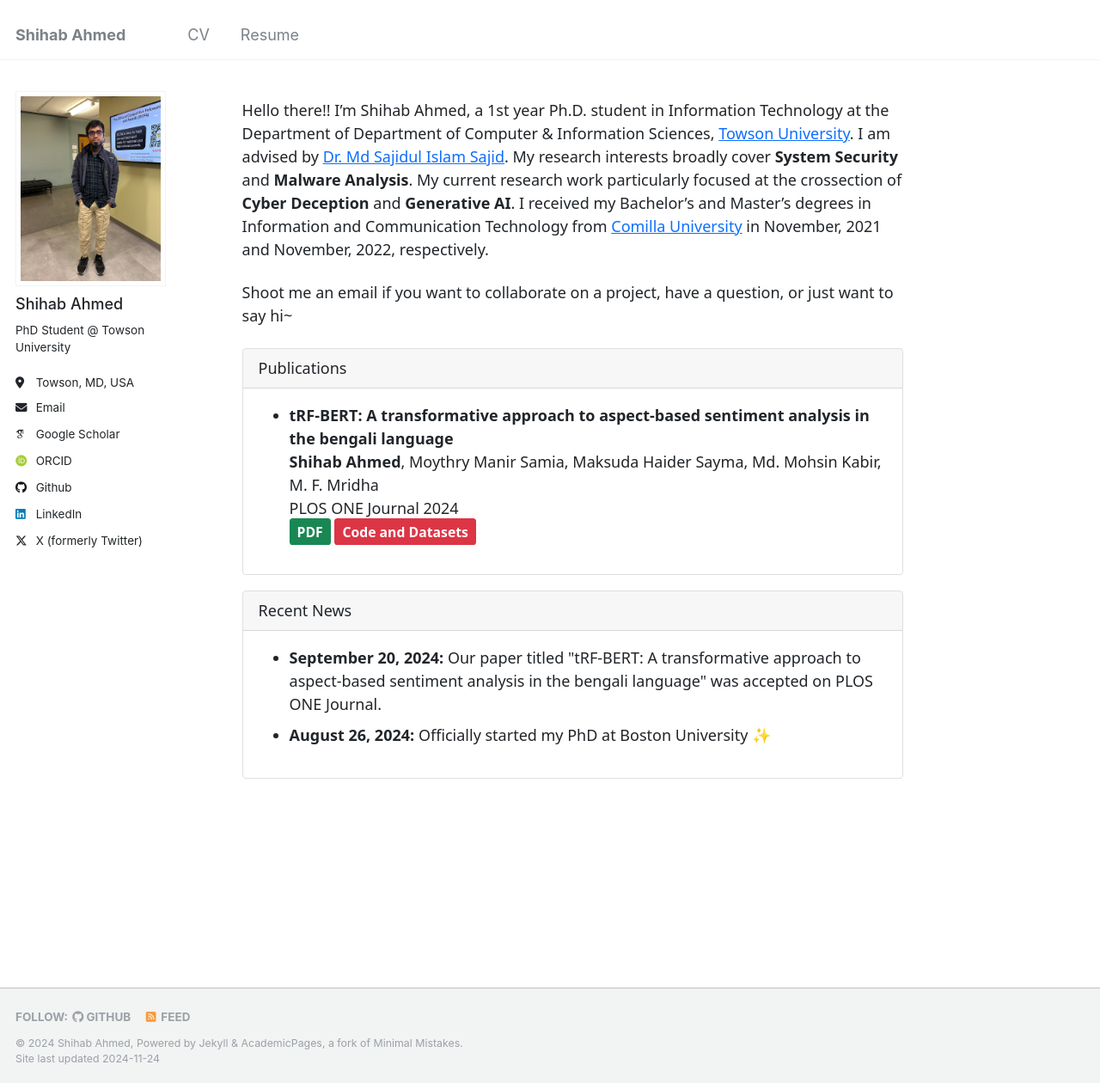
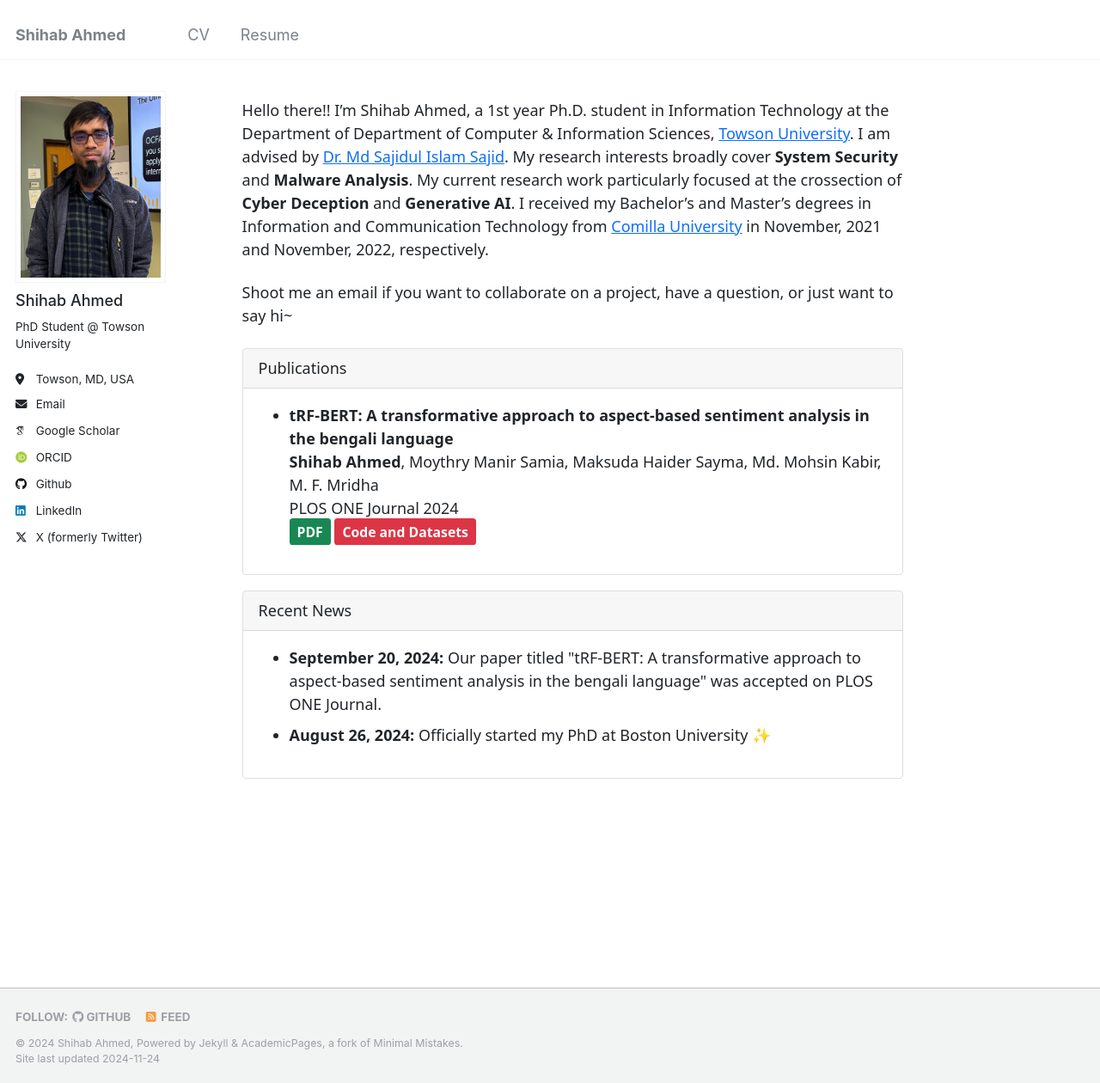
Before and after one commit to sahmed09/sahmed09.github.io, a Jekyll site: the page built from _pages/about.md, in a window 1280 px wide and 1260 px high. Shown: the whole window at 86% size. Built offline with Jekyll 4.4.1, drawn with Linux system fonts in a browser that asks for light colours; some web fonts are replaced.

Commit message:
Update _config.yml

```diff
--- a/_config.yml
+++ b/_config.yml
@@ -21,7 +21,7 @@ repository               : "sahmed09/sahmed09.github.io"
 #               Additional customization can be done by editing /_includes/author-profile.html
 author:
   # Biographic information
-  avatar           : "Profile.jpg"
+  avatar           : "Shihab.jpg"
   name             : "Shihab Ahmed"
   pronouns         : # example: "she/her"
   bio              : "PhD Student @ Towson University"
```
